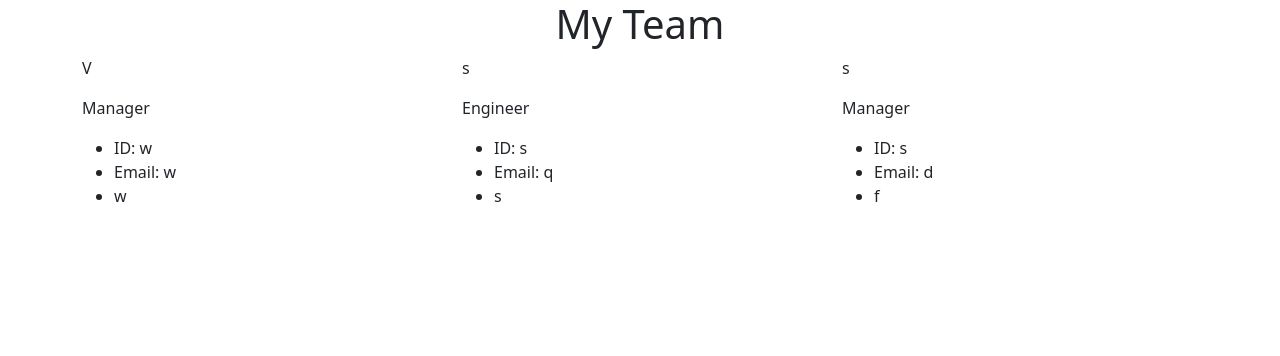
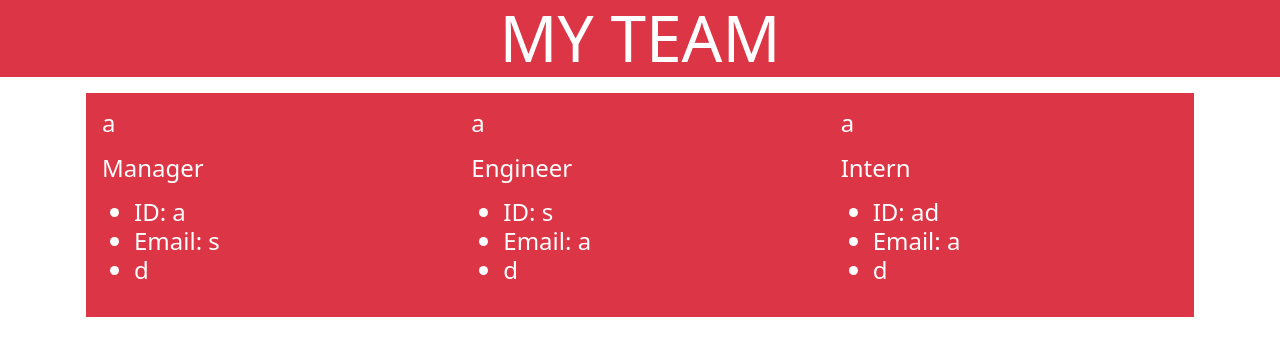
Before and after one commit to vhivestate/team-pro-generator, a website: page index.html in a window 1280 px wide. Drawn offline with nearby package versions, Linux system fonts and the light colour scheme.

Commit message:
added read me

```diff
--- a/index.html
+++ b/index.html
@@ -8,38 +8,38 @@
                     <title>Document</title>
                 </head>
                 <body>
-                  <h1 class="text-center"> My Team </h1>
+                  <header class="text-center bg-danger display-3 text-white"> MY TEAM </header>
 
                   <div class="container">
-                  <div class="row">
+                  <div class="row p-3">
 
-                    <div class="col-sm">
-                    <p> V</p>
+                    <div class="col-sm h4 bg-danger text-white p-3 ">
+                      <p> a</p>
                       <p> Manager</p>
                       <ul>
-                    <li> ID: w</li>
-                    <li> Email: w</li>
-                    <li>w</li>
+                        <li> ID: a</li>
+                        <li> Email: s</li>
+                        <li>d</li>
                       </ul>
                     </div>
 
-                    <div class="col-sm">
-                    <p> s</p>
+                    <div class="col-sm h4 bg-danger text-white p-3 ">
+                      <p> a</p>
                       <p> Engineer</p>
                       <ul>
                         <li> ID: s</li>
-                    <li> Email: q</li>
-                    <li>s</li>
+                        <li> Email: a</li>
+                        <li>d</li>
                       </ul>
                     </div>
 
-                    <div class="col-sm">
-                    <p> s</p>
-                    <p> Manager</p>
+                    <div class="col-sm h4 bg-danger text-white p-3 ">
+                      <p> a</p>
+                      <p> Intern</p>
                       <ul>
-                    <li> ID: s</li>
-                    <li> Email: d</li>
-                    <li>f</li>
+                        <li> ID: ad</li>
+                        <li> Email: a</li>
+                        <li>d</li>
                       </ul>
                     </div>
 
--- a/index.js
+++ b/index.js
@@ -115,7 +115,7 @@ function generateMember() {
                         special = teamEmp[index].getSchool()
                     }
                     empHtml += `
-                    <div class="col-sm">
+                    <div class="col-sm h4 bg-danger text-white p-3 ">
                       <p> ${teamEmp[index].getName()}</p>
                       <p> ${teamEmp[index].getRole()}</p>
                       <ul>
@@ -136,10 +136,10 @@ function generateMember() {
                     <title>Document</title>
                 </head>
                 <body>
-                  <h1 class="text-center"> MY TEAM </h1>
+                  <header class="text-center bg-danger display-3 text-white"> MY TEAM </header>
 
                   <div class="container">
-                  <div class="row">
+                  <div class="row p-3">
                       ${empHtml}
                       </div>
                       </div>
```
Lines whose indentation alone changed are shown as unchanged.
